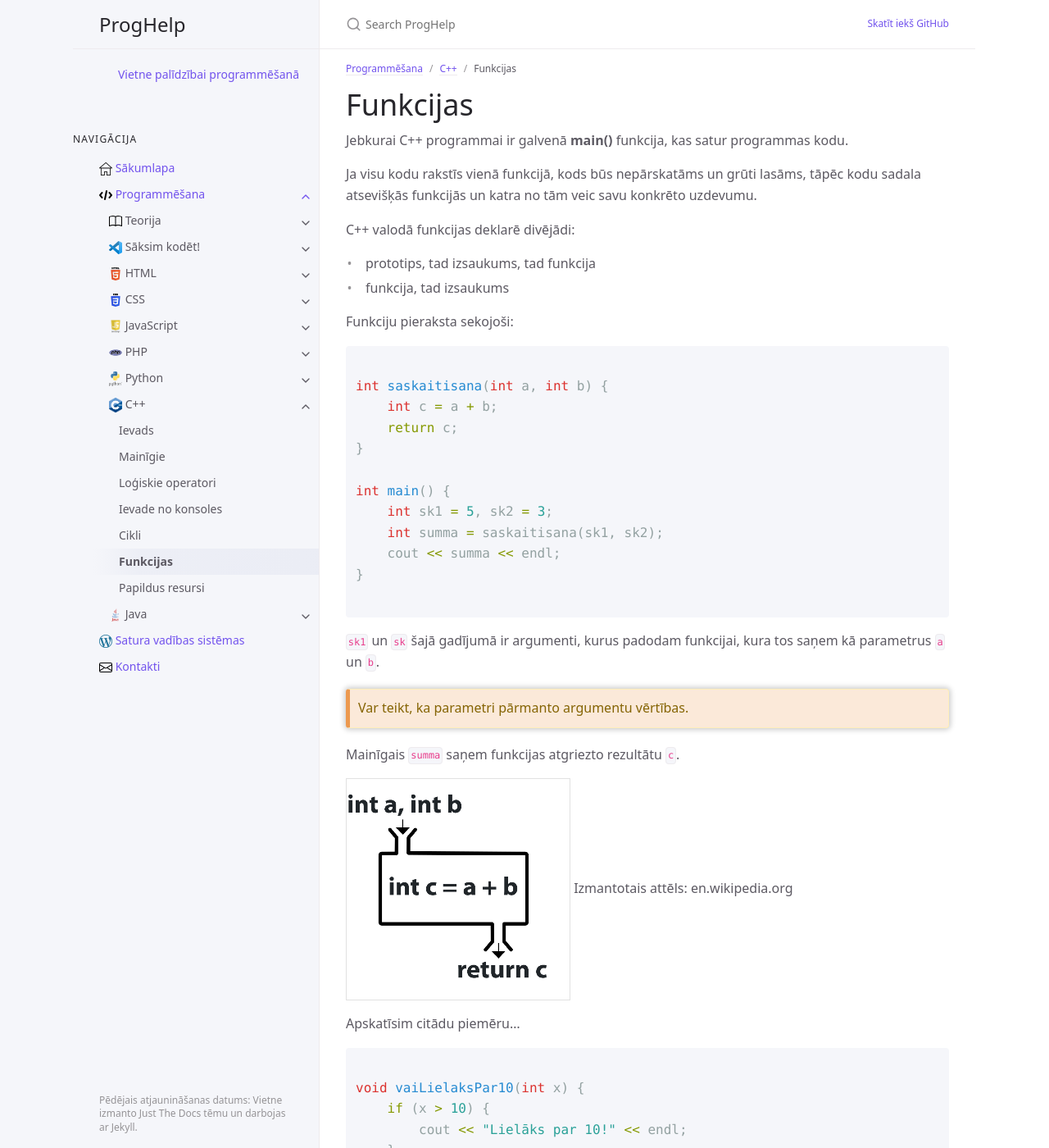
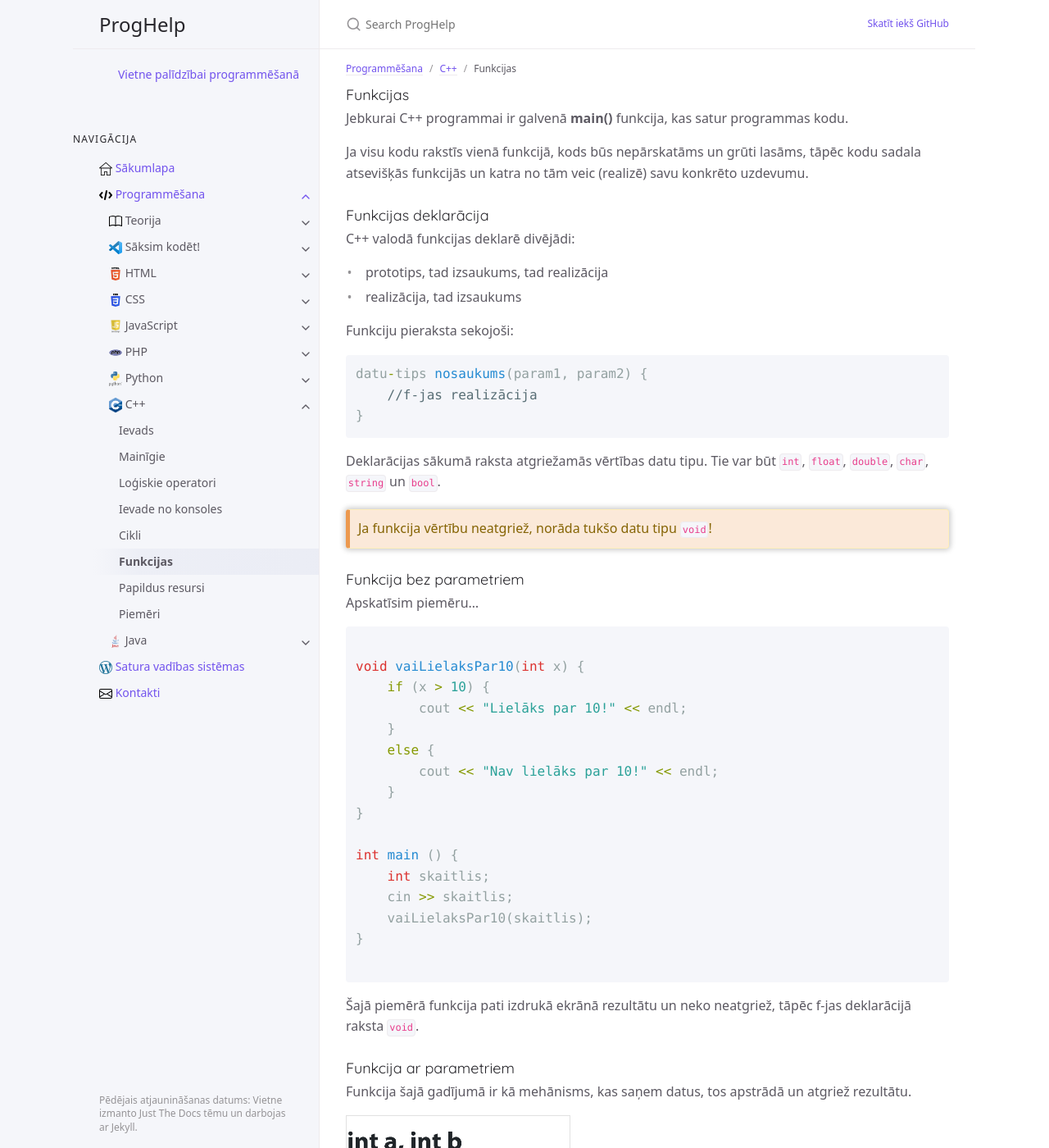
Before and after one commit to krmu/progr, a Jekyll site: the page built from programmesana/c++/funkcijas.md, in a window 1280 px wide and 1400 px high. Shown: the whole window at 82% size. Built offline with Jekyll 4.4.1, drawn with Linux system fonts in a browser that asks for light colours; some of the changed text lies outside the part shown.

Commit message:
Papildināts Cpp

```diff
--- a/programmesana/c++/funkcijas.md
+++ b/programmesana/c++/funkcijas.md
@@ -7,44 +7,34 @@ parent: C++
 nav_order: 6
 ---
 
-# Funkcijas
+### Funkcijas
 
 Jebkurai C++ programmai ir galvenā **main()** funkcija, kas satur programmas kodu.
 
-Ja visu kodu rakstīs vienā funkcijā, kods būs nepārskatāms un grūti lasāms, tāpēc kodu sadala atsevišķās funkcijās un katra no tām veic savu konkrēto uzdevumu.
+Ja visu kodu rakstīs vienā funkcijā, kods būs nepārskatāms un grūti lasāms, tāpēc kodu sadala atsevišķās funkcijās un katra no tām veic (realizē) savu konkrēto uzdevumu.
+
+### Funkcijas deklarācija
 
 C++ valodā funkcijas deklarē divējādi:
-* prototips, tad izsaukums, tad funkcija
-* funkcija, tad izsaukums
+* prototips, tad izsaukums, tad realizācija
+* realizācija, tad izsaukums
 
 Funkciju pieraksta sekojoši:
 
 ~~~cpp
-
-int saskaitisana(int a, int b) {
-    int c = a + b;
-    return c;
+datu-tips nosaukums(param1, param2) {
+    //f-jas realizācija
 }
-
-int main() {
-    int sk1 = 5, sk2 = 3;
-    int summa = saskaitisana(sk1, sk2);
-    cout << summa << endl;
-}
-
 ~~~
 
-`sk1` un `sk` šajā gadījumā ir argumenti, kurus padodam funkcijai, kura tos saņem kā parametrus `a` un `b`.
+Deklarācijas sākumā raksta atgriežamās vērtības datu tipu. Tie var būt `int`, `float`, `double`, `char`, `string` un `bool`.
 
-Var teikt, ka parametri pārmanto argumentu vērtības.
+Ja funkcija vērtību neatgriež, norāda tukšo datu tipu `void`!
 {: .alert .alert-warning}
 
-Mainīgais `summa` saņem funkcijas atgriezto rezultātu `c`.
+### Funkcija bez parametriem
 
-![cpp_funkcija](/media/cpp_function.png)
-Izmantotais attēls: en.wikipedia.org
-
-Apskatīsim citādu piemēru...
+Apskatīsim piemēru...
 
 ~~~cpp
 
@@ -66,3 +56,32 @@ int main () {
 ~~~
 
 Šajā piemērā funkcija pati izdrukā ekrānā rezultātu un neko neatgriež, tāpēc f-jas deklarācijā raksta `void`.
+
+### Funkcija ar parametriem
+
+Funkcija šajā gadījumā ir kā mehānisms, kas saņem datus, tos apstrādā un atgriež rezultātu.
+
+![cpp_funkcija](/media/cpp_function.png)
+Izmantotais attēls: en.wikipedia.org
+
+~~~cpp
+
+int saskaitisana(int a, int b) {
+    int c = a + b;
+    return c;
+}
+
+int main() {
+    int sk1 = 5, sk2 = 3;
+    int summa = saskaitisana(sk1, sk2);
+    cout << summa << endl;
+}
+
+~~~
+
+`sk1` un `sk` šajā gadījumā ir argumenti, kurus padodam funkcijai, kura tos saņem kā parametrus `a` un `b`.
+
+Mainīgais `summa` saņem funkcijas atgriezto rezultātu `c`.
+
+Var teikt, ka parametri pārmanto argumentu vērtības.
+{: .alert .alert-warning}
--- /dev/null
+++ b/programmesana/c++/piemeri.md
@@ -0,0 +1,44 @@
+---
+layout: default
+title: Piemēri
+description: ~
+grand_parent: Programmēšana
+parent: C++
+nav_order: 7
+---
+
+### Apelsīni
+
+Dotajā piemērā programma prasa ievadīt apelsīnu cenu un naudas bilanci, un aprēķina, cik pilnus kg apelsīnu var nopirkt, kā arī parāda naudas atlikumu.
+
+Tā kā nepieciešams zināt tikai pilnus kg apelsīnu, tad f-ja atgriež tikai veselo daļu no rezultāta.
+
+~~~cpp
+#include <iostream>
+using namespace std;
+
+int aprekinaDaudzumu(float cena, float kapitals){
+    int daudzums = 0;
+    if (kapitals >= cena) {
+        daudzums = kapitals / cena;
+    }
+    else {
+        cout << "Nepietiek naudas!" << endl;
+    }
+    return daudzums;
+}
+
+int main() {
+    float cena, kapitals;
+    cout << "Ievadi cenu kilogramam apelsīnu!" << endl;
+    cin >> cena;
+    cout << "Ievadi pieejamās naudas daudzumu!" << endl;
+    cin >> kapitals;
+    int rezultats = aprekinaDaudzumu(cena, kapitals);
+
+    if (rezultats > 0) {
+        float atlikums = kapitals-rezultats*cena;
+        cout << "Var nopirkt " << rezultats << " pilnus kg apelsīnu un pāri paliek " << atlikums << " eiro.";
+    }
+}
+~~~
```
Also changed, not shown: programmesana/c++/cikli.md (+38 -6 lines).
